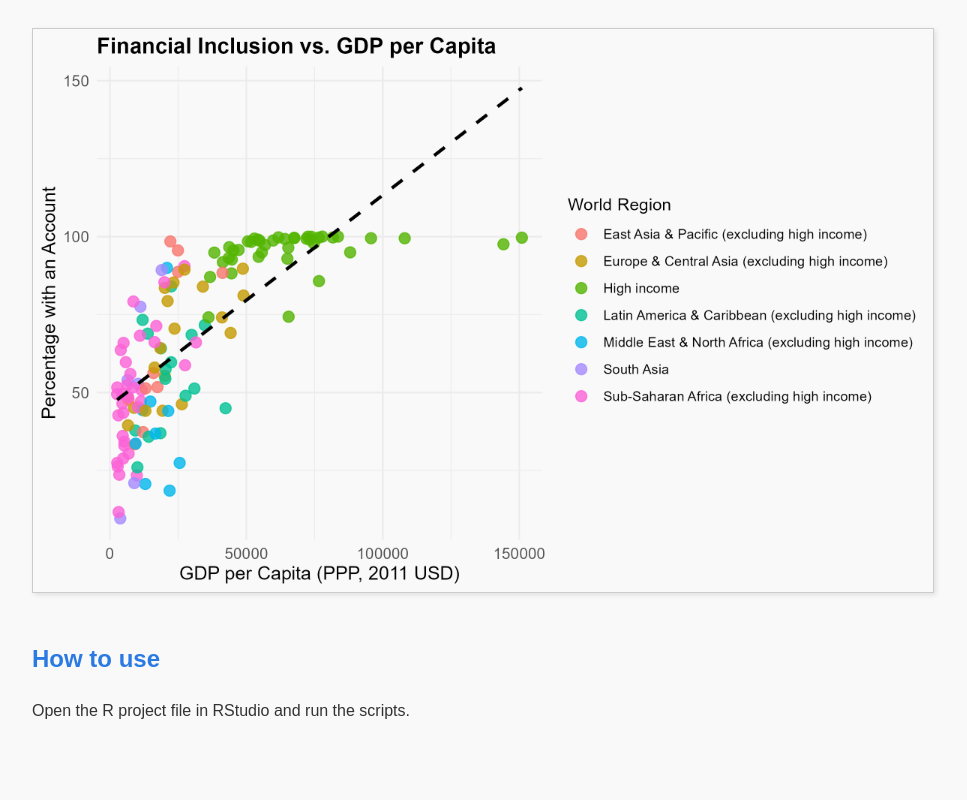
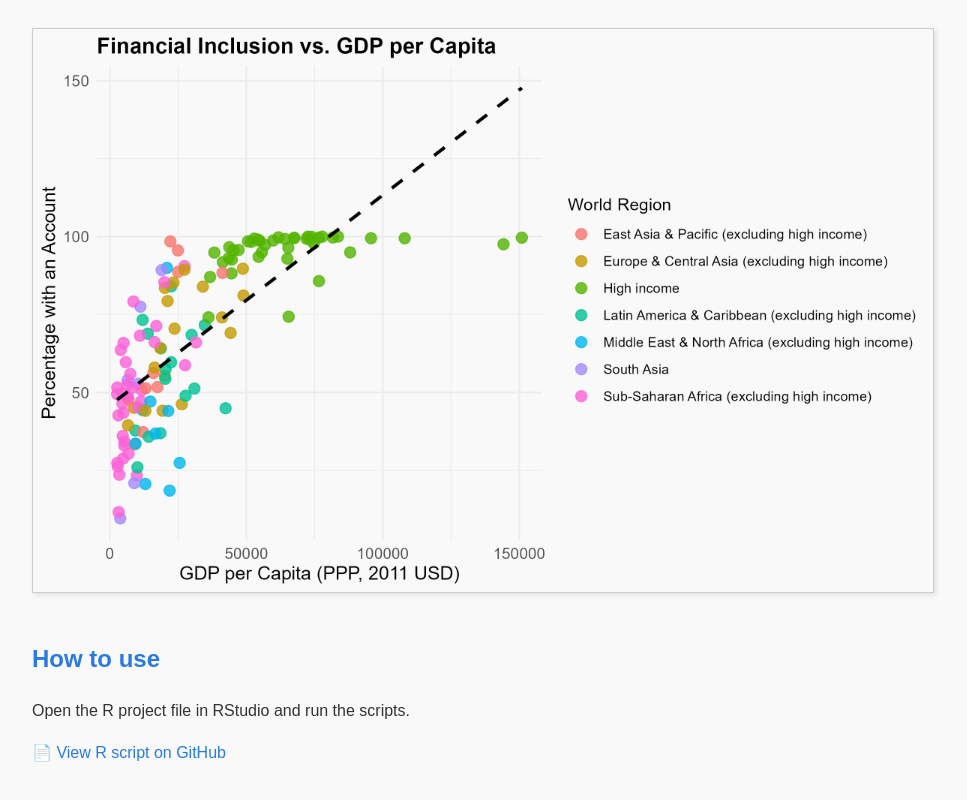
Before and after one commit to hardehboy/MyRProject, a plain HTML site: page index.html in a window 1280 px wide. Shown: the part 1500-2300 px from the top of the page, without its empty margins (158-1125 px from the left). Before the commit the page ends 2264 px from the top, so only its background shows below. Drawn offline with Linux system fonts and the light colour scheme.

Commit message:
index.html

```diff
--- a/index.html
+++ b/index.html
@@ -74,5 +74,9 @@
 
   <h2>How to use</h2>
   <p>Open the R project file in RStudio and run the scripts.</p>
+
+  <p>📄 <a href="https://github.com/hardehboy/MyRProject/blob/main/Findex%20R%20Project.R" target="_blank">
+    View R script on GitHub
+  </a></p>
 </body>
 </html>
```
